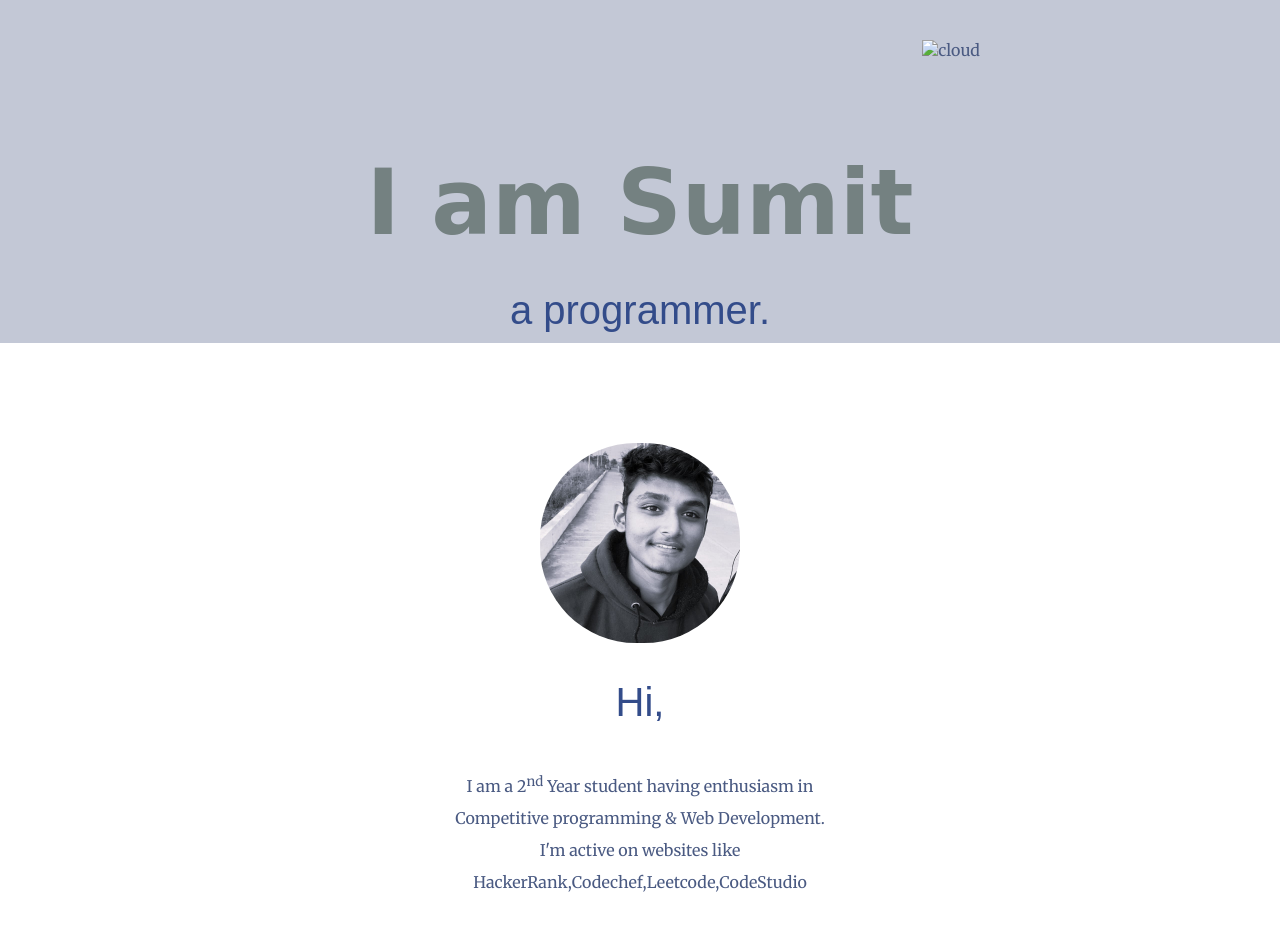
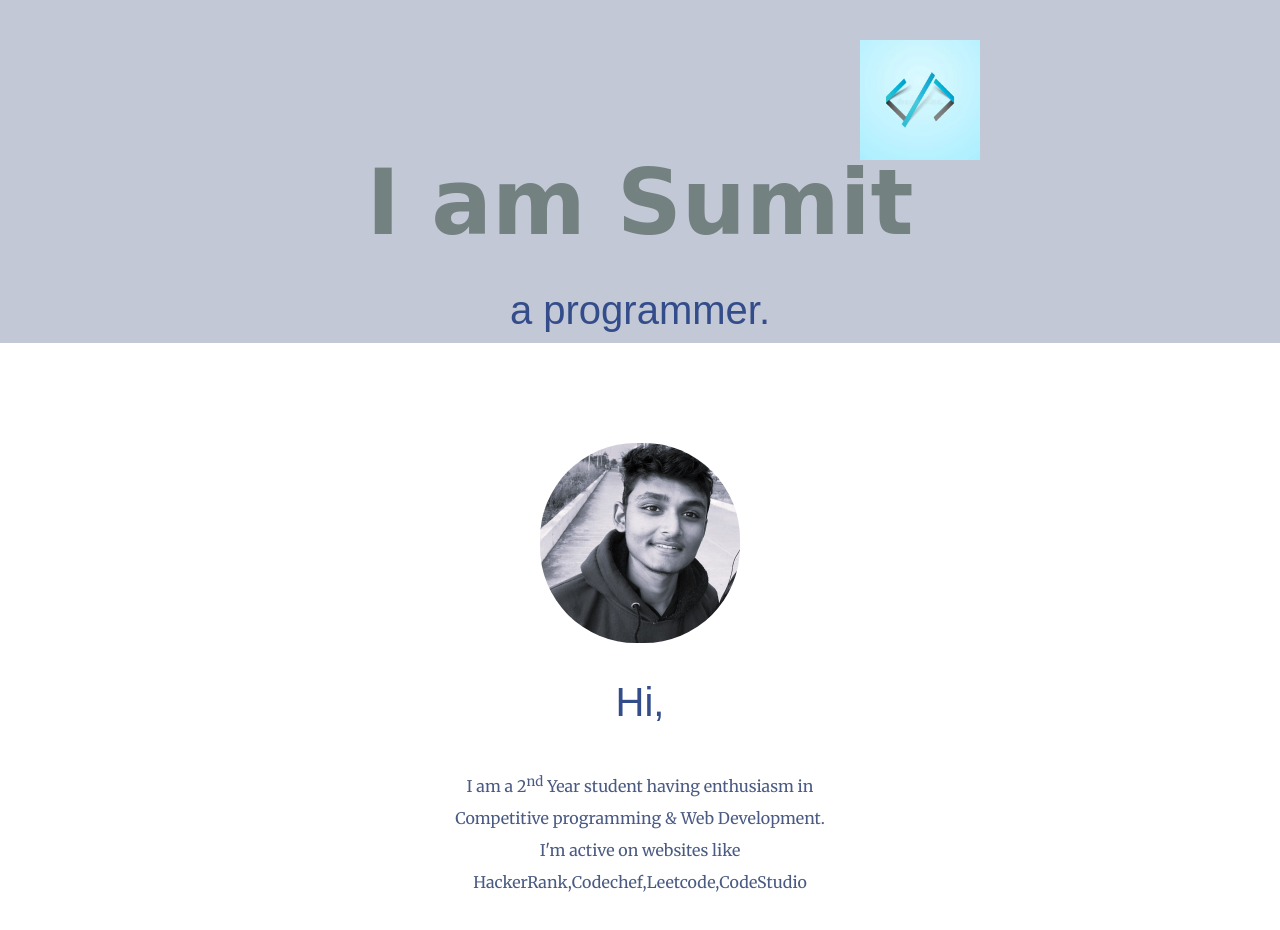
Before and after one commit to sumitverma77/sumitverma77, a plain HTML site: page index.html in a window 1280 px wide. Shown: the top 930 px of the page. Drawn offline with Linux system fonts and the light colour scheme; the site is published under a folder, as on GitHub Pages, so addresses that start at the root find nothing.

Commit message:
Update index.html

```diff
--- a/index.html
+++ b/index.html
@@ -17,7 +17,7 @@
 <body cz-shortcut-listen="true">
 
     <div class="top-container">
-        <img class="top-cloud" src="/background.webp" alt="cloud">
+        <img class="top-cloud" src="./background.webp" alt="cloud">
         <div class="title-text">
             <h1>I am Sumit </h1>
             <h2>a programmer.</h2>
```
